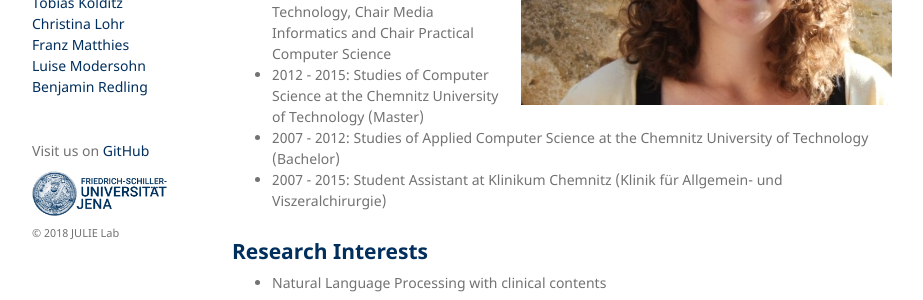
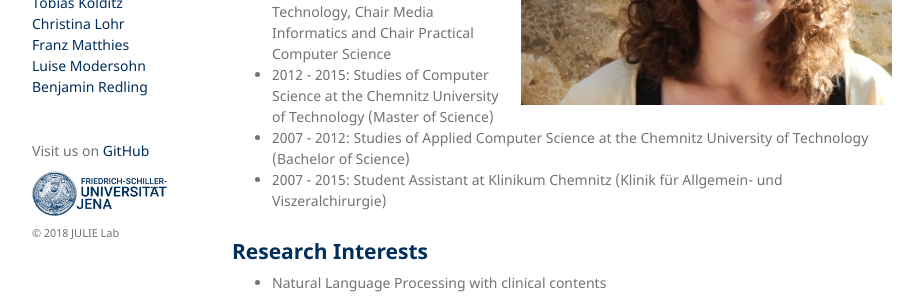
Before and after one commit to JULIELab/JULIELab.github.io, a Jekyll site: the page built from Staff/Lohr/index.md, in a window 1280 px wide. Shown: the part 298-598 px from the top of the page, without its empty margins (178-1101 px from the left). Built offline with Jekyll 4.4.1, drawn with Linux system fonts in a browser that asks for light colours; our own code applies the rules of GitHub Pages for plain Markdown files.

Commit message:
Edit Christinas Page.

```diff
--- a/Staff/Lohr/index.md
+++ b/Staff/Lohr/index.md
@@ -11,8 +11,8 @@ layout: staff
 ## Curriculum Vitae
 * since 2016: Research Assistant at the JULIE Lab of Friedrich Schiller University Jena
 * 2015 - 2016: Research Assistant at the Chemnitz University of Technology, Chair Media Informatics and Chair Practical Computer Science
-* 2012 - 2015: Studies of Computer Science at the Chemnitz University of Technology (Master)
-* 2007 - 2012: Studies of Applied Computer Science at the Chemnitz University of Technology (Bachelor)
+* 2012 - 2015: Studies of Computer Science at the Chemnitz University of Technology (Master of Science)
+* 2007 - 2012: Studies of Applied Computer Science at the Chemnitz University of Technology (Bachelor of Science)
 * 2007 - 2015: Student Assistant at Klinikum Chemnitz (Klinik für Allgemein- und Viszeralchirurgie)
 
 ## Research Interests
```
